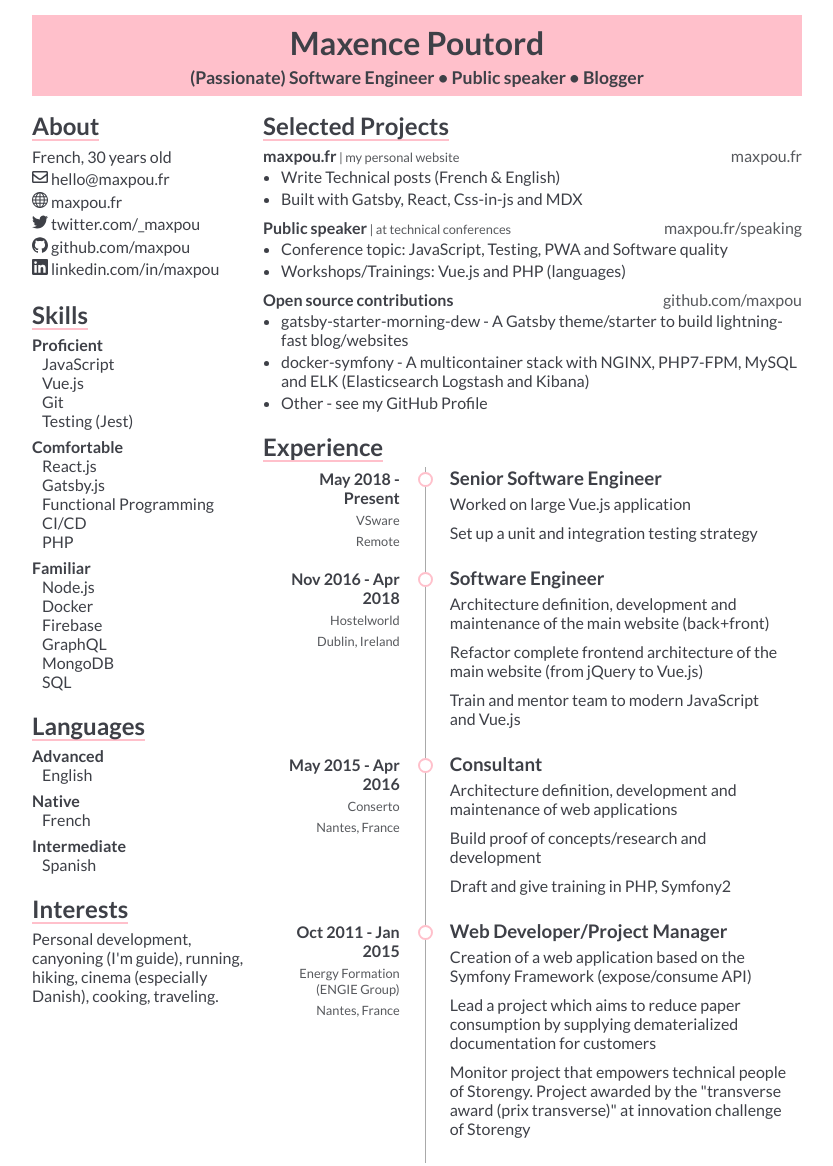
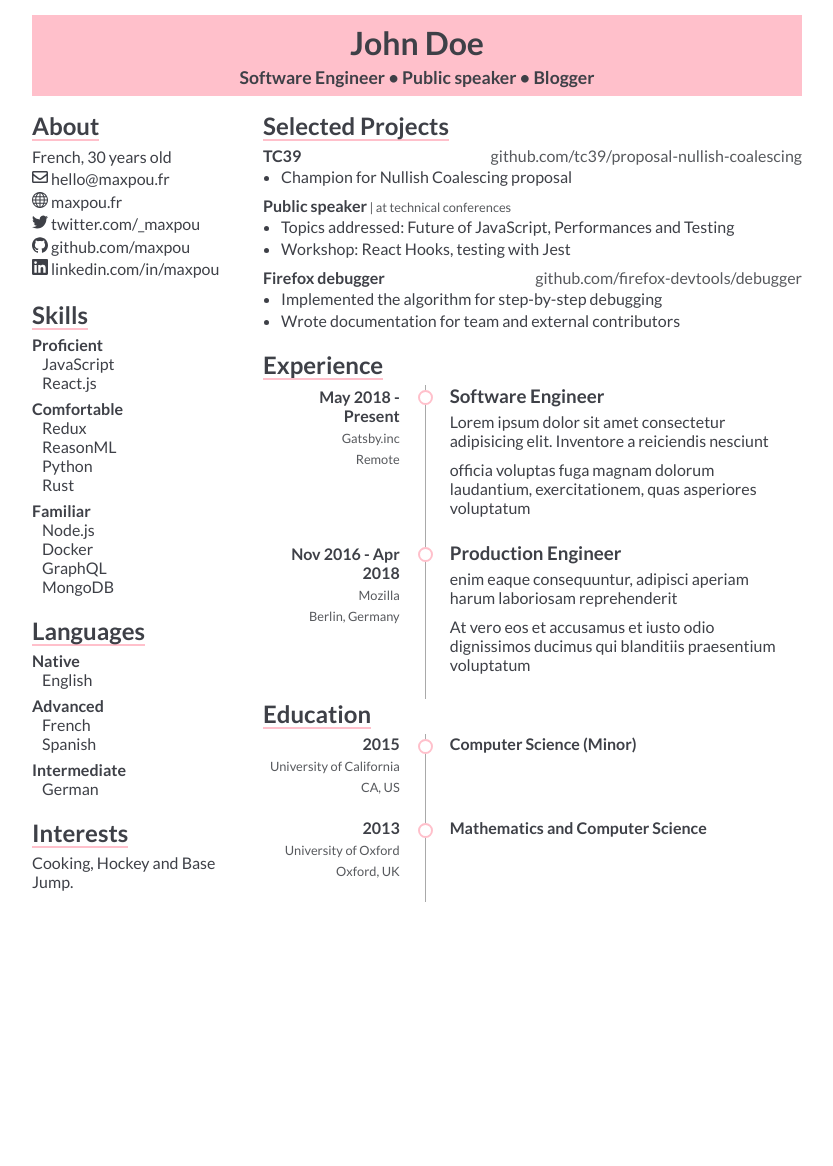
Before and after one commit to maxpou/gatsby-theme-resume, a Gatsby site: page / in a window 1280 px wide. Shown: the top 1166 px of the page, without its empty margins (223-1056 px from the left). After the commit the page ends 911 px from the top, so only its background shows below. Built offline with nearby package versions, Linux system fonts and the light colour scheme; Gatsby itself is replaced by a stand-in of ours.

Commit message:
docs: anonymize data

```diff
--- a/data/resume.js
+++ b/data/resume.js
@@ -1,7 +1,7 @@
 module.exports = {
   basics: {
-    name: "Maxence Poutord",
-    about: "(Passionate) Software Engineer • Public speaker • Blogger",
+    name: "John Doe",
+    about: "Software Engineer • Public speaker • Blogger",
     email: "hello@maxpou.fr",
     nationality: "French",
     age: "30",
@@ -27,137 +27,105 @@ module.exports = {
   skills: [
     {
       category: "Proficient",
-      content: ["JavaScript", "Vue.js", "Git", "Testing (Jest)"],
+      content: ["JavaScript", "React.js"],
     },
     {
       category: "Comfortable",
-      content: ["React.js", "Gatsby.js", "Functional Programming", "CI/CD", "PHP"],
+      content: ["Redux", "ReasonML", "Python", "Rust"],
     },
     {
       category: "Familiar",
-      content: ["Node.js", "Docker", "Firebase", "GraphQL", "MongoDB", "SQL"],
+      content: ["Node.js", "Docker", "GraphQL", "MongoDB"],
     },
   ],
 
   projects: [
     {
-      name: "maxpou.fr",
-      description: "my personal website",
-      url: "https://www.maxpou.fr",
+      name: "TC39",
+      description: "",
+      url: "https://github.com/tc39/proposal-nullish-coalescing",
       highlights: [
-        "Write Technical posts (French & English)",
-        "Built with Gatsby, React, Css-in-js and MDX"
+        "Champion for Nullish Coalescing proposal",
       ],
     },
     {
       name: "Public speaker",
       description: "at technical conferences",
-      url: "https://www.maxpou.fr/speaking",
+      url: "",
       highlights: [
-        "Conference topic: JavaScript, Testing, PWA and Software quality",
-        "Workshops/Trainings: Vue.js and PHP (languages)",
+        "Topics addressed: Future of JavaScript, Performances and Testing",
+        "Workshop: React Hooks, testing with Jest",
       ],
     },
     {
-      name: "Open source contributions",
+      name: "Firefox debugger",
       description: "",
-      url: "https://github.com/maxpou",
+      url: "https://github.com/firefox-devtools/debugger",
       highlights: [
-        "gatsby-starter-morning-dew - A Gatsby theme/starter to build lightning-fast blog/websites",
-        "docker-symfony - A multicontainer stack with NGINX, PHP7-FPM, MySQL and ELK (Elasticsearch Logstash and Kibana)",
-        "Other - see my GitHub Profile"
+        "Implemented the algorithm for step-by-step debugging",
+        "Wrote documentation for team and external contributors"
       ],
     },
   ],
 
   experiences: [
     {
-      company: "VSware",
-      position: "Senior Software Engineer",
+      company: "Gatsby.inc",
+      position: "Software Engineer",
       period: "May 2018 - Present",
       location: "Remote",
       activities: [
-        "Worked on large Vue.js application",
-        "Set up a unit and integration testing strategy",
+        "Lorem ipsum dolor sit amet consectetur adipisicing elit. Inventore a reiciendis nesciunt",
+        "officia voluptas fuga magnam dolorum laudantium, exercitationem, quas asperiores voluptatum",
       ],
     },
     {
-      company: "Hostelworld",
-      position: "Software Engineer",
+      company: "Mozilla",
+      position: "Production Engineer",
       period: "Nov 2016 - Apr 2018",
-      location: "Dublin, Ireland",
+      location: "Berlin, Germany",
       activities: [
-        "Architecture definition, development and maintenance of the main website (back+front)",
-        "Refactor complete frontend architecture of the main website (from jQuery to Vue.js)",
-        "Train and mentor team to modern JavaScript and Vue.js",
-      ],
-    },
-    {
-      company: "Conserto",
-      position: "Consultant",
-      period: "May 2015 - Apr 2016",
-      location: "Nantes, France",
-      activities: [
-        "Architecture definition, development and maintenance of web applications",
-        "Build proof of concepts/research and development",
-        "Draft and give training in PHP, Symfony2",
-      ],
-    },
-    {
-      company: "Energy Formation (ENGIE Group)",
-      position: "Web Developer/Project Manager",
-      period: "Oct 2011 - Jan 2015",
-      location: "Nantes, France",
-      activities: [
-        "Creation of a web application based on the Symfony Framework (expose/consume API)",
-        "Lead a project which aims to reduce paper consumption by supplying dematerialized documentation for customers",
-        'Monitor project that empowers technical people of Storengy. Project awarded by the "transverse award (prix transverse)" at innovation challenge of Storengy',
+        "enim eaque consequuntur, adipisci aperiam harum laboriosam reprehenderit",
+        "At vero eos et accusamus et iusto odio dignissimos ducimus qui blanditiis praesentium voluptatum",
       ],
     },
   ],
 
   education: [
     {
-      school: "ENI Ecole Informatique",
-      degree: "Architecte Logiciel / Software Architect title (master degree)",
-      period: "2013 - 2015",
-      location: "St Herblain, France",
-      detail: [],
+      school: "University of California",
+      degree: "Computer Science (Minor)",
+      period: "2015",
+      location: "CA, US",
+      detail: [
+        "Studied speech recognition."
+      ],
     },
     {
-      school: "ENI Ecole Informatique",
-      degree:
-        "Concepteur Développeur Informatique / IT developer designer (bachelor degree)",
-      period: "2011 - 2013",
-      location: "St Herblain, France",
-      detail: [],
-    },
-    {
-      school: "Lycée Savary de Mauléon",
-      degree: "BTS Informatique de Gestion / IT management (technical degree)",
-      period: "2009 - 2011",
-      location: "Les Sables d'Olonne, France",
+      school: "University of Oxford",
+      degree: "Mathematics and Computer Science",
+      period: "2013",
+      location: "Oxford, UK",
       detail: [],
     },
   ],
 
   languages: [
     {
-      level: "Advanced",
+      level: "Native",
       language: ["English"],
     },
     {
-      level: "Native",
-      language: ["French"],
+      level: "Advanced",
+      language: ["French", "Spanish"],
     },
     {
       level: "Intermediate",
-      language: ["Spanish"],
+      language: ["German"],
     },
   ],
 
   hobbies: `
-    Personal development, canyoning (I'm guide), running, hiking, cinema (especially Danish),
-    cooking, traveling.
+    Cooking, Hockey and Base Jump.
   `,
 }
```
Also changed, not shown: data/resume.json (deleted, +0 -200 lines).
